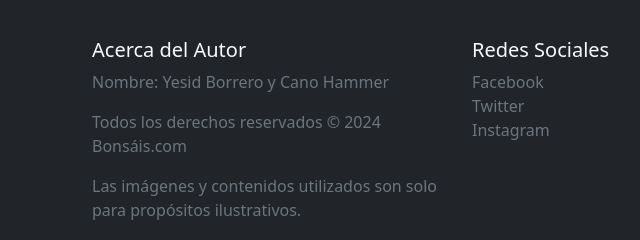
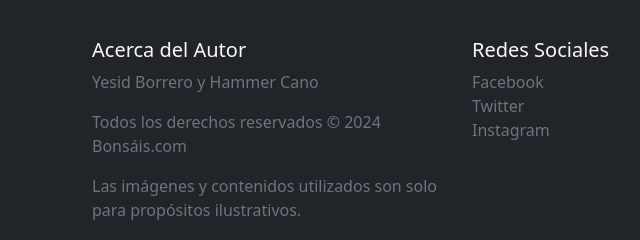
Before and after one commit to HaJoy/Trabajo-Bootstrap, a plain HTML site: page index.html in a window 1280 px wide. Shown: the part 1482-1722 px from the top of the page, 370-1010 px from the left. Drawn offline with nearby package versions, Linux system fonts and the light colour scheme.

Commit message:
Update index.html

```diff
--- a/index.html
+++ b/index.html
@@ -125,7 +125,7 @@
         </div>
         <div class="col-md-4">
           <h5>Acerca del Autor</h5>
-          <p class="text-secondary">Nombre: Yesid Borrero y Cano Hammer</p>
+          <p class="text-secondary">Yesid Borrero y Hammer Cano</p>
           <p class="text-secondary">Todos los derechos reservados © 2024 Bonsáis.com</p>
           <p class="text-secondary">Las imágenes y contenidos utilizados son solo para propósitos ilustrativos.</p>
         </div>
```
